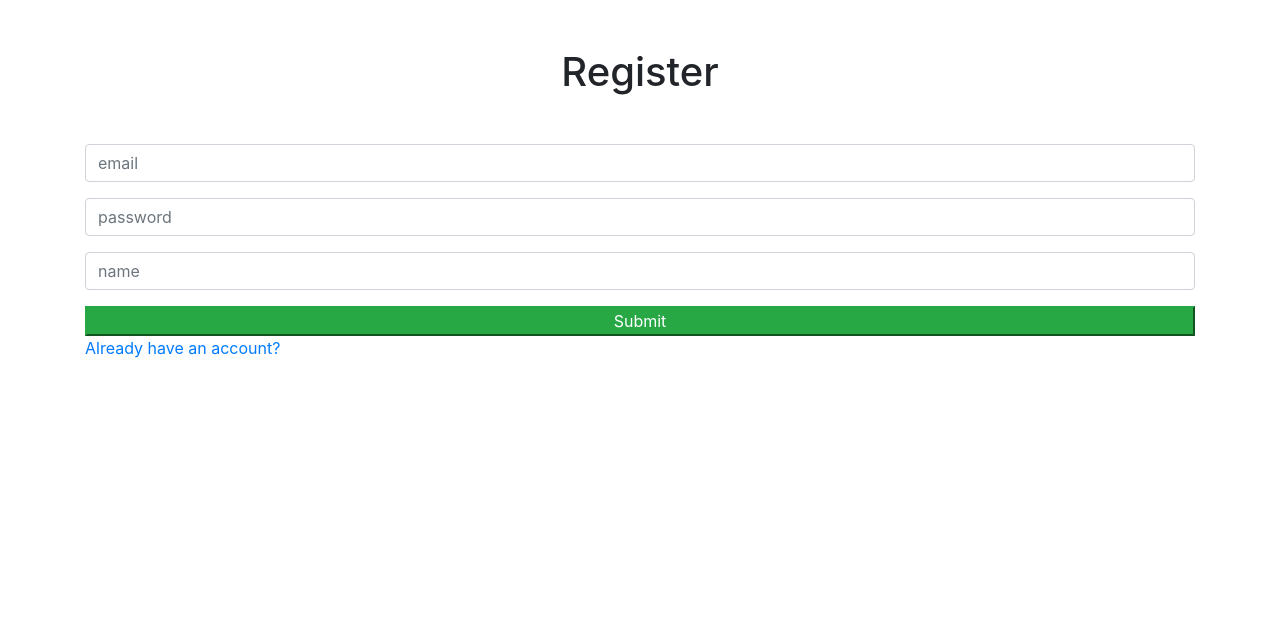
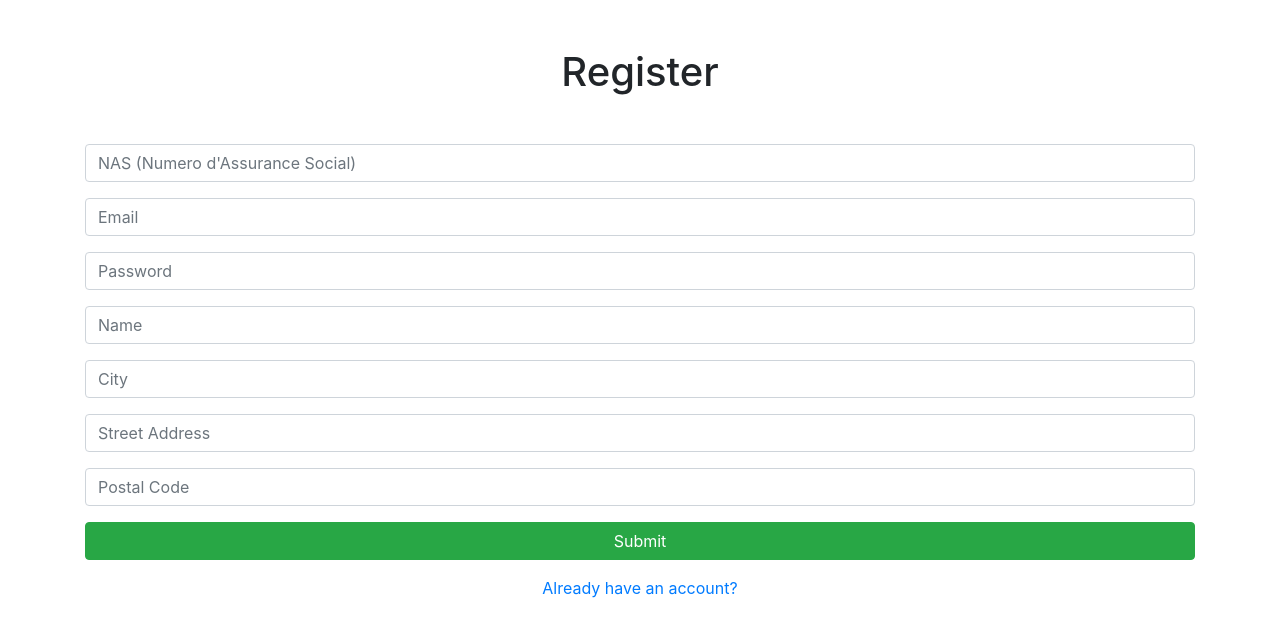
Before and after one commit to TheBigHummusMan/CSI_2532_Hotel_Booking_Project, a React (Create React App) app in the folder client/: page /register in a window 1280 px wide. Shown: the top 636 px of the page. Built offline with nearby package versions, Linux system fonts and the light colour scheme; no server answers.

Commit message:
fixed registration, added more details to the search page.

```diff
--- a/client/src/components/Register.js
+++ b/client/src/components/Register.js
@@ -1,70 +1,159 @@
-import React, {Fragment, useState} from 'react';
-import {Link} from 'react-router-dom';
-import {toast} from 'react-toastify';
+import React, { Fragment, useState } from 'react';
+import { Link } from 'react-router-dom';
+import { toast } from 'react-toastify';
 import { ToastContainer } from 'react-toastify';
 
-const Register = ({setAuth}) => {
-
+const Register = ({ setAuth }) => {
   const [inputs, setInputs] = useState({
+    nas: '',
     email: '',
     password: '',
-        name: ''
-    })
+    nom: '',
+    ville: '',
+    adresseDeRue: '',
+    codePostal: '',
+  });
 
-    const {email, password, name} = inputs;
-
+  const { nas, email, password, nom, ville, adresseDeRue, codePostal } = inputs;
 
   const onChange = (e) => {
-        setInputs({... inputs, [e.target.name] : e.target.value});
-    }
+    setInputs({ ...inputs, [e.target.name]: e.target.value });
+  };
 
-    const onSubmitForm = async(e) => {
+  const onSubmitForm = async (e) => {
     e.preventDefault();
 
     try {
-            const body = {email, password, name};
+      // Prepare the data to send to the backend
+      const body = {
+        nas: parseInt(nas, 10), // Ensure NAS is sent as an integer
+        email,
+        password,
+        nom,
+        address: {
+          ville,
+          adresseDeRue,
+          codePostal,
+        },
+
+      };
+
+      console.log(JSON.stringify(body));
 
       const response = await fetch('http://localhost:5000/auth/register', {
         method: 'POST',
-                headers: {'Content-Type': 'application/json'},
-                body: JSON.stringify(body)
+        headers: { 'Content-Type': 'application/json' },
+        body: JSON.stringify(body),
       });
 
       const parseRes = await response.json();
 
       if (parseRes.token) {
         localStorage.setItem('token', parseRes.token);
-
         setAuth(true);
-                toast.success('Registered Successvully');
+        toast.success('Registered Successfully');
       } else {
         setAuth(false);
         toast.error(parseRes);
       }
-
-
-
-
-
     } catch (err) {
       console.error(err.message);
     }
-    }
+  };
 
   return (
     <Fragment>
-            <h1 className='text-center my-5'>Register</h1>
+      <h1 className="text-center my-5">Register</h1>
       <form onSubmit={onSubmitForm}>
-                <input type="email" name="email" placeholder="email" className="form-control my-3" value = {email} onChange={e => onChange(e)}/>
-                <input type="password" name="password" placeholder="password" className="form-control my-3" value = {password} onChange={e => onChange(e)}/>
-                <input type="text" name="name" placeholder="name" className="form-control my-3" value = {name} onChange={e => onChange(e)}/>
-                <button className='btn-success btn-block'>Submit</button>
+        {/* NAS Field */}
+        <input
+          type="number"
+          name="nas"
+          placeholder="NAS (Numero d'Assurance Social)"
+          className="form-control my-3"
+          value={nas}
+          onChange={onChange}
+          required
+        />
+
+        {/* Email Field */}
+        <input
+          type="email"
+          name="email"
+          placeholder="Email"
+          className="form-control my-3"
+          value={email}
+          onChange={onChange}
+          required
+        />
+
+        {/* Password Field */}
+        <input
+          type="password"
+          name="password"
+          placeholder="Password"
+          className="form-control my-3"
+          value={password}
+          onChange={onChange}
+          required
+        />
+
+        {/* Name Field */}
+        <input
+          type="text"
+          name="nom"
+          placeholder="Name"
+          className="form-control my-3"
+          value={nom}
+          onChange={onChange}
+          required
+        />
+
+        {/* City Field */}
+        <input
+          type="text"
+          name="ville"
+          placeholder="City"
+          className="form-control my-3"
+          value={ville}
+          onChange={onChange}
+          required
+        />
+
+        {/* Street Address Field */}
+        <input
+          type="text"
+          name="adresseDeRue"
+          placeholder="Street Address"
+          className="form-control my-3"
+          value={adresseDeRue}
+          onChange={onChange}
+          required
+        />
+
+        {/* Postal Code Field */}
+        <input
+          type="text"
+          name="codePostal"
+          placeholder="Postal Code"
+          className="form-control my-3"
+          value={codePostal}
+          onChange={onChange}
+          required
+        />
+
+        {/* Submit Button */}
+        <button className="btn btn-success w-100">Submit</button>
       </form>
-            <Link to='/login'>Already have an account?</Link>
 
-        <ToastContainer/>
+      {/* Login Link */}
+      <div className="text-center mt-3">
+        <Link to="/login">Already have an account?</Link>
+      </div>
+
+      <ToastContainer />
     </Fragment>
-    )
-}
+  );
+};
 
 export default Register;
--- a/client/src/components/Search.js
+++ b/client/src/components/Search.js
@@ -3,38 +3,109 @@ import { useNavigate } from 'react-router-dom';
 
 const Search = () => {
   const [city, setCity] = useState('');
+  const [checkInDate, setCheckInDate] = useState('');
+  const [checkOutDate, setCheckOutDate] = useState('');
+  const [displayMode, setDisplayMode] = useState('hotels'); // 'hotels' or 'rooms'
 
   const navigate = useNavigate();
 
   const handleSearch = async (e) => {
     e.preventDefault();
-    // Perform search logic here (e.g., fetch hotels/rooms for the specified city)
-    console.log('Searching for:', city);
+    // Perform search logic here (e.g., fetch hotels/rooms for the specified city and dates)
+    console.log('Searching for:', { city, checkInDate, checkOutDate });
   };
 
   return (
     <div className="container mt-4">
-        {/* Return to Dashboard Button */}
+      {/* Return to Dashboard Button */}
       <div style={{ position: 'absolute', top: '20px', right: '20px' }}>
-        <button className="btn btn-secondary" onClick={() => navigate('/dashboard')}>
+        <button
+          className="btn btn-secondary"
+          onClick={() => navigate('/dashboard')}
+        >
           Return to Dashboard
         </button>
       </div>
+
       <h2 className="mb-4">Search for Hotels</h2>
+
+      {/* Search Form */}
       <form onSubmit={handleSearch}>
-        <div className="input-group mb-3">
+        <div className="mb-3">
           <input
             type="text"
             className="form-control"
             placeholder="Enter city name"
             value={city}
             onChange={(e) => setCity(e.target.value)}
+            required
           />
-          <button className="btn btn-primary" type="submit">
-            Search
-          </button>
         </div>
+
+        <div className="row mb-3">
+          <div className="col-md-6">
+            <label className="form-label">Check-In Date</label>
+            <input
+              type="date"
+              className="form-control"
+              value={checkInDate}
+              onChange={(e) => setCheckInDate(e.target.value)}
+              required
+            />
+          </div>
+          <div className="col-md-6">
+            <label className="form-label">Check-Out Date</label>
+            <input
+              type="date"
+              className="form-control"
+              value={checkOutDate}
+              onChange={(e) => setCheckOutDate(e.target.value)}
+              required
+            />
+          </div>
+        </div>
+
+        <button className="btn btn-primary w-100" type="submit">
+          Search
+        </button>
       </form>
+
+      {/* Toggle Switch */}
+      <div className="mt-4 d-flex justify-content-center gap-3">
+        <button
+          className={`btn ${displayMode === 'hotels' ? 'btn-primary' : 'btn-outline-primary'}`}
+          onClick={() => setDisplayMode('hotels')}
+        >
+          Display Hotels
+        </button>
+        <button
+          className={`btn ${displayMode === 'rooms' ? 'btn-primary' : 'btn-outline-primary'}`}
+          onClick={() => setDisplayMode('rooms')}
+        >
+          Display Rooms
+        </button>
+      </div>
+
+      {/* Placeholder for Results List */}
+      <div className="mt-4">
+        <h5 className="text-center">
+          {displayMode === 'hotels' ? 'Available Hotels' : 'Available Rooms'}
+        </h5>
+        <div
+          style={{
+            border: '2px dashed #ccc',
+            borderRadius: '8px',
+            padding: '20px',
+            minHeight: '200px',
+            display: 'flex',
+            alignItems: 'center',
+            justifyContent: 'center',
+            color: '#888',
+          }}
+        >
+          No results to display yet.
+        </div>
+      </div>
     </div>
   );
 };
```
Lines whose indentation alone changed are shown as unchanged.
